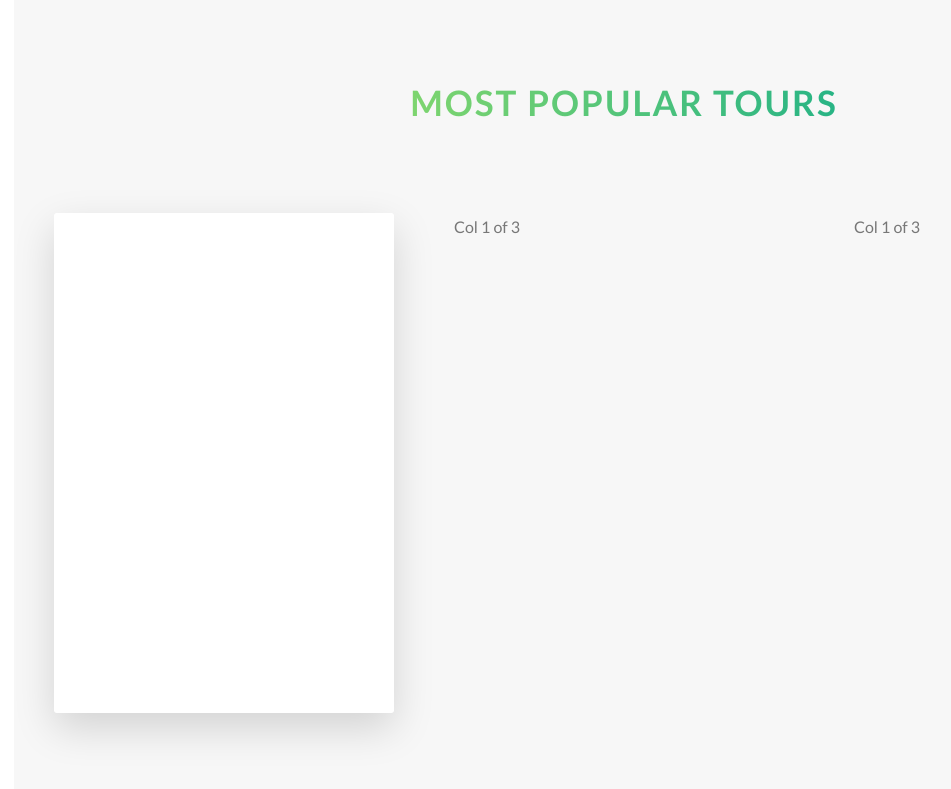
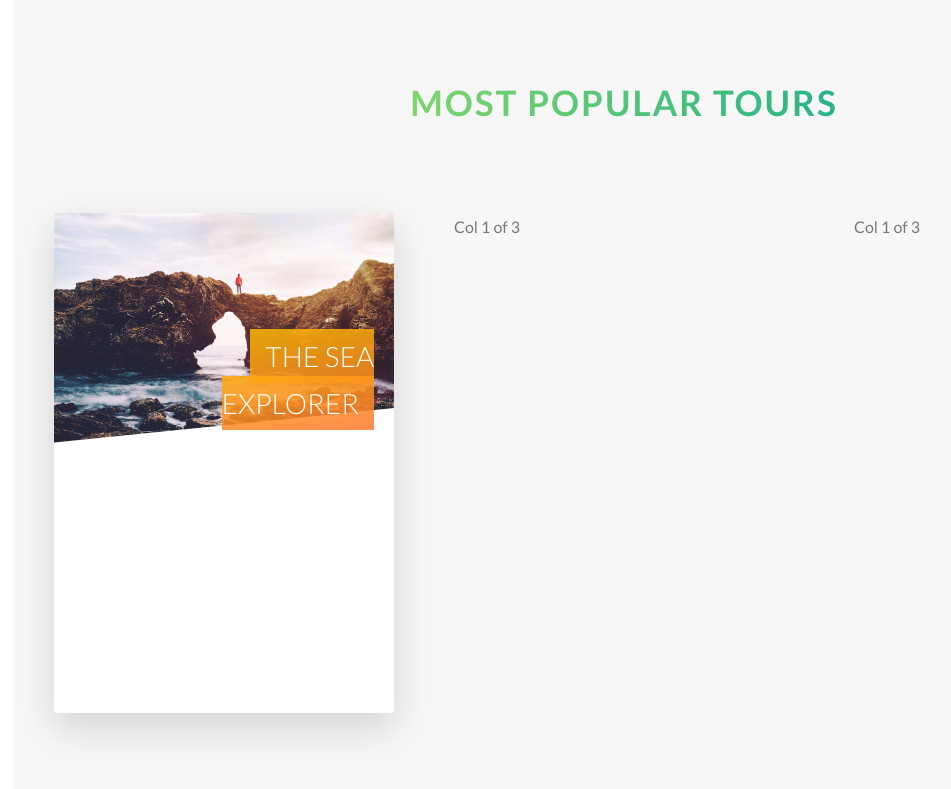
Before and after one commit to ngolam2011/natours, a website: page index.html in a window 1280 px wide. Shown: the part 2291-3080 px from the top of the page, without its empty margins (16-967 px from the left). Drawn offline with nearby package versions, Linux system fonts and the light colour scheme; files that its build step writes are made by us from their sources.

Commit message:
Learning Note         Using box decoration break technique. line element will break         new line.

```diff
--- a/index.html
+++ b/index.html
@@ -107,7 +107,17 @@
                                 <div class="col-1-of-3">
                                         <div class="card">
                                                 <div class="card__side card__side--front">
-                                                        FRONT
+                                                        <div class="card__picture card__picture--1">
+                                                                &nbsp;
+                                                        </div>
+                                                        <h4 class="card__heading">
+                                                                <span class="card__heading-span card__heading-span--1">
+                                                                        The sea explorer
+                                                                </span>
+                                                        </h4>
+                                                        <div class="card__details">
+                                                                Details
+                                                        </div>
                                                 </div>
                                                 <div class="card__side card__side--back card__side--back--1">
                                                         BACK
--- a/sass/components/_card.scss
+++ b/sass/components/_card.scss
@@ -61,7 +61,21 @@
                font-size: 2.8rem;
                font-weight: 300;
                text-transform: uppercase;
+               text-align: right;
                color: $color-white;
+               position: absolute;
+               top: 12rem;
+               right: 2rem;
+               width: 75%;
+        }
+
+        &__heading-span {
+                padding: 1rem 1.5rem;
+                &--1 {
+                        background-image: linear-gradient(to right bottom,
+                        rgba($color-secondary-light, .85),
+                        rgba($color-secondary-dark, .85));
+                }
         }
 
 }
```
